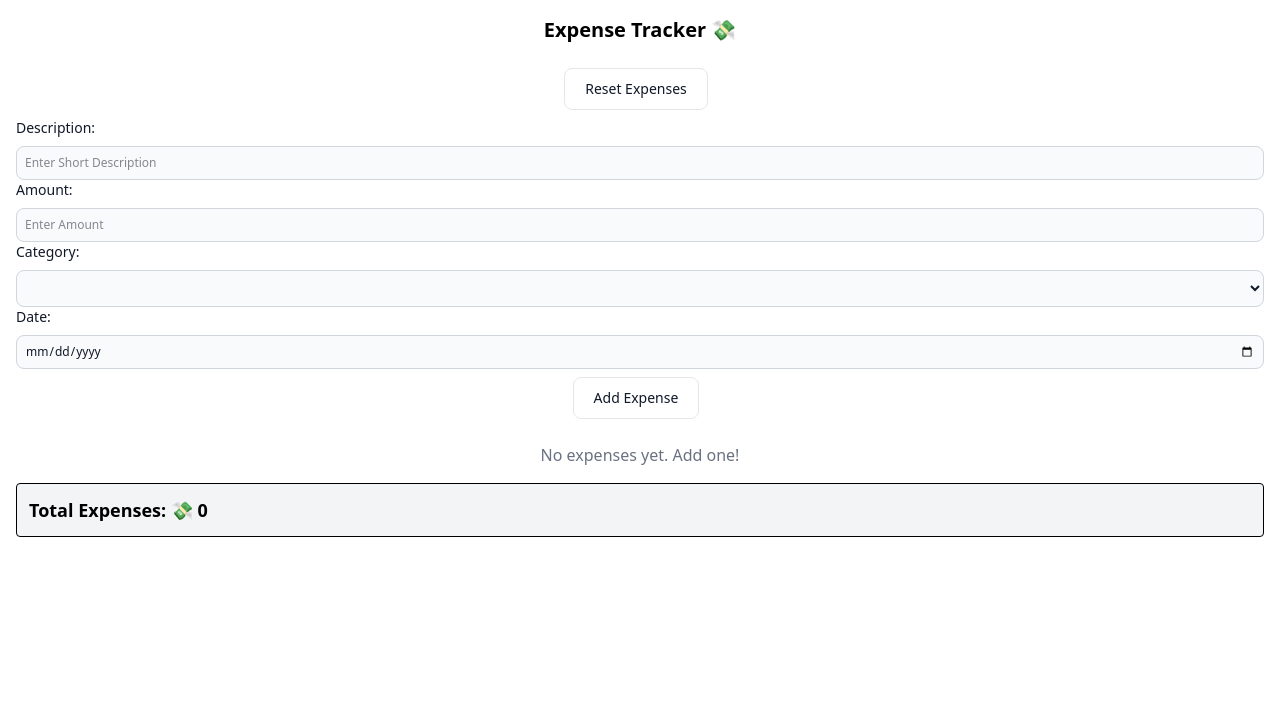
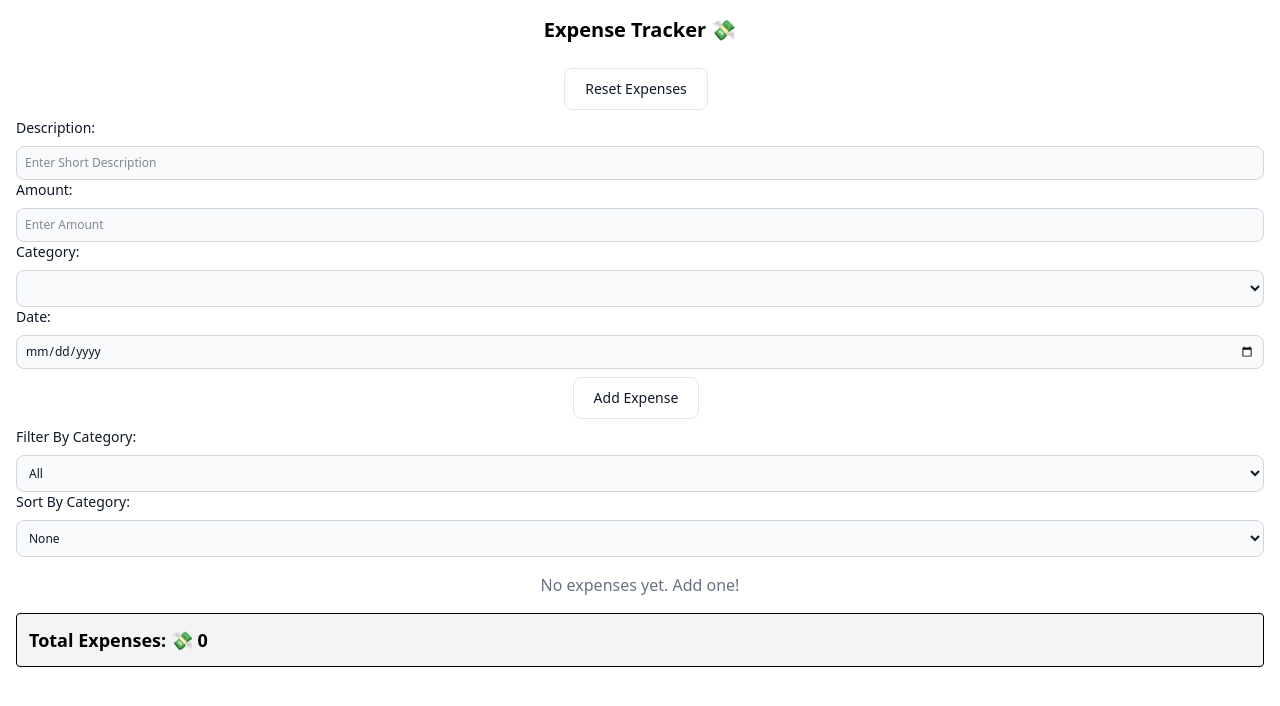
Before and after one commit to codebyAvijit/expense-tracker, a React (Vite) app: page / in a window 1280 px wide. Shown: the top 706 px of the page. Built offline with nearby package versions, Linux system fonts and the light colour scheme.

Commit message:
sorting logic added

```diff
--- a/src/components/ExpenseList.jsx
+++ b/src/components/ExpenseList.jsx
@@ -5,7 +5,6 @@ const ExpenseList = ({
   handleDeleteExpense,
   startEditing,
   editingId,
-  setEditingId,
   editingDescription,
   setEditingDescription,
   editingAmount,
--- a/src/components/ExpenseTracker.jsx
+++ b/src/components/ExpenseTracker.jsx
@@ -18,6 +18,14 @@ const ExpenseTracker = () => {
   const [editingAmount, setEditingAmount] = useState("");
   const [editingCategory, setEditingCategory] = useState("");
   const [editingDate, setEditingDate] = useState("");
+
+  //add state by filtering by categories
+
+  const [selectedCategory, setSelectedCategory] = useState("");
+
+  //adding state for sorting by category
+
+  const [sortingOption, setSortingOption] = useState("none");
 
   //create expenses
   const addExpenseHandler = (expense) => {
@@ -97,6 +105,30 @@ const ExpenseTracker = () => {
     localStorage.removeItem("allExpenses");
   };
 
+  // filtered expenses logic
+
+  const filteredExpenses =
+    selectedCategory === "" || selectedCategory === "all"
+      ? allExpenses
+      : allExpenses.filter((exp) => exp.category === selectedCategory);
+
+  //sorting logic
+
+  const sortedExpenses = [...filteredExpenses].sort((a, b) => {
+    switch (sortingOption) {
+      case "date-asc":
+        return new Date(a.date) - new Date(b.date);
+      case "date-desc":
+        return new Date(b.date) - new Date(a.date);
+      case "amount-asc":
+        return a.amount - b.amount;
+      case "amount-desc":
+        return b.amount - a.amount;
+      default:
+        return 0;
+    }
+  });
+
   return (
     <div className="p-4">
       <h1 className="text-xl text-center font-bold mb-4">Expense Tracker 💸</h1>
@@ -111,8 +143,57 @@ const ExpenseTracker = () => {
         </button>
       </div>
       <AddExpenseForm addExpenseHandler={addExpenseHandler} />
+      <div>
+        <label
+          htmlFor="category"
+          className="block mb-2 text-sm font-medium text-gray-900 dark:text-white"
+        >
+          Filter By Category:{" "}
+        </label>
+        <select
+          value={selectedCategory}
+          className="block w-full p-2 text-gray-900 border border-gray-300 rounded-lg bg-gray-50 text-xs focus:ring-blue-500 focus:border-blue-500 dark:bg-gray-700 dark:border-gray-600 dark:placeholder-gray-400 dark:text-white dark:focus:ring-blue-500 dark:focus:border-blue-500"
+          onChange={(e) => {
+            setSelectedCategory(e.target.value);
+          }}
+        >
+          <option value="all">All</option>
+          <option value="food">Food</option>
+          <option value="transport">Transport</option>
+          <option value="rent">Rent</option>
+          <option value="shopping">Shopping</option>
+          <option value="entertainment">Entertainment</option>
+          <option value="utilities">Utilities</option>
+          <option value="health">Health</option>
+          <option value="education">Education</option>
+          <option value="others">Others</option>
+        </select>
+      </div>
+      <div>
+        <label
+          htmlFor="sorting"
+          className="block mb-2 text-sm font-medium text-gray-900 dark:text-white"
+        >
+          Sort By Category:{" "}
+        </label>
+        <select
+          value={sortingOption}
+          className="block w-full p-2 text-gray-900 border border-gray-300 rounded-lg bg-gray-50 text-xs focus:ring-blue-500 focus:border-blue-500 dark:bg-gray-700 dark:border-gray-600 dark:placeholder-gray-400 dark:text-white dark:focus:ring-blue-500 dark:focus:border-blue-500"
+          onChange={(e) => {
+            setSortingOption(e.target.value);
+          }}
+        >
+          <option value="none">None</option>
+          <option value="date-asc">Ascending Date</option>
+          <option value="date-desc">Descending Date</option>
+          <option value="amount-asc">Ascending Amount</option>
+          <option value="amount-desc">Descending Amount</option>
+        </select>
+      </div>
       <ExpenseList
-        allExpenses={allExpenses}
+        // allExpenses={allExpenses} //for normal array passing
+        // allExpenses={filteredExpenses} //filter logic array will change for filter
+        allExpenses={sortedExpenses} //array will again change for sorting
         handleDeleteExpense={handleDeleteExpense}
         startEditing={startEditing}
         editingId={editingId}
```
